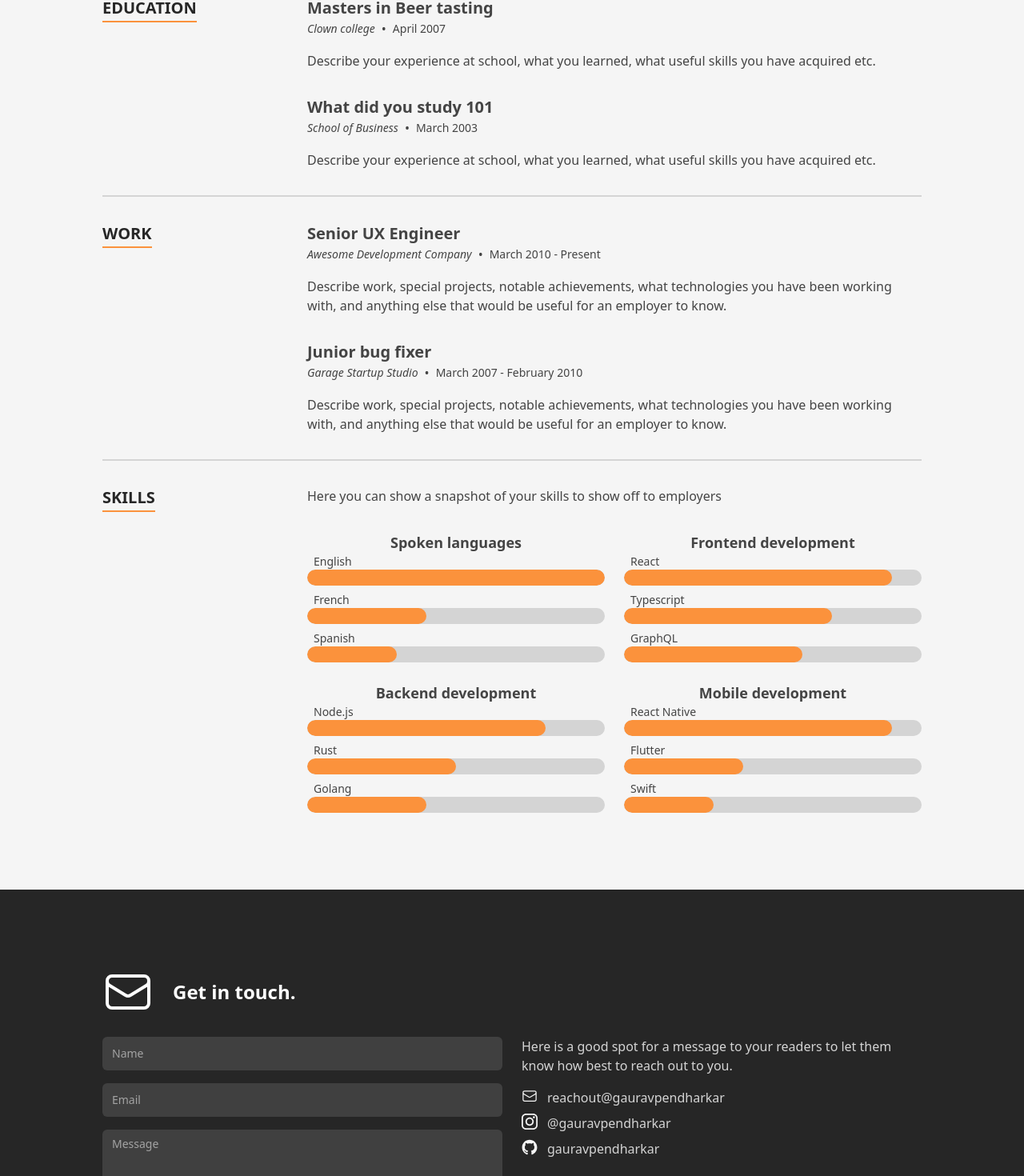
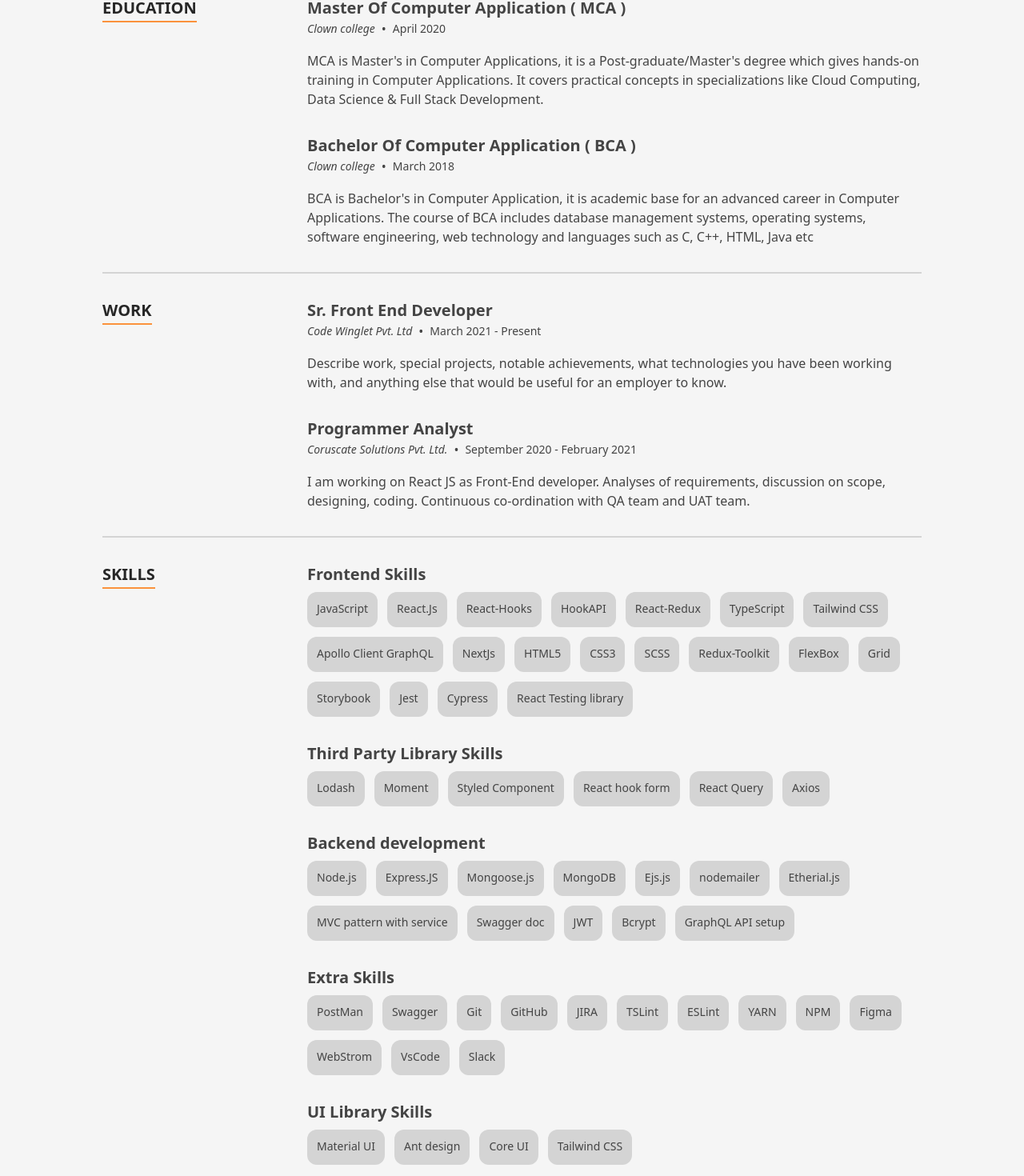
Before and after one commit to Gaurav12342/Portfolio-Website, a Next.js app: page / in a window 1280 px wide. Shown: the part 1440-2910 px from the top of the page at 80% size. Built offline with nearby package versions, Linux system fonts and the light colour scheme.

Commit message:
Added skills

```diff
--- a/src/components/Sections/Resume/Skills.tsx
+++ b/src/components/Sections/Resume/Skills.tsx
@@ -1,13 +1,17 @@
-import {FC, memo, PropsWithChildren, useMemo} from 'react';
+import { FC, memo, PropsWithChildren } from "react";
 
-import {Skill as SkillType, SkillGroup as SkillGroupType} from '../../../data/dataDef';
+import {
+  Skill as SkillType,
+  SkillGroup as SkillGroupType,
+} from "../../../data/dataDef";
 
-export const SkillGroup: FC<PropsWithChildren<{skillGroup: SkillGroupType}>> = memo(({skillGroup}) => {
-  const {name, skills} = skillGroup;
+export const SkillGroup: FC<PropsWithChildren<{ skillGroup: SkillGroupType }>> =
+  memo(({ skillGroup }) => {
+    const { name, skills } = skillGroup;
     return (
-    <div className="flex flex-col">
-      <span className="text-center text-lg font-bold">{name}</span>
-      <div className="flex flex-col gap-y-2">
+      <div className="flex flex-col pb-8 text-center last:pb-0 md:text-left">
+        <span className="mb-2 text-left text-xl font-bold">{name}</span>
+        <div className="flex flex-row flex-wrap gap-x-3 gap-y-3">
           {skills.map((skill, index) => (
             <Skill key={`${skill.name}-${index}`} skill={skill} />
           ))}
@@ -16,20 +20,17 @@ export const SkillGroup: FC<PropsWithChildren<{skillGroup: SkillGroupType}>> = m
     );
   });
 
-SkillGroup.displayName = 'SkillGroup';
+SkillGroup.displayName = "SkillGroup";
 
-export const Skill: FC<{skill: SkillType}> = memo(({skill}) => {
-  const {name, level, max = 10} = skill;
-  const percentage = useMemo(() => Math.round((level / max) * 100), [level, max]);
-
+export const Skill: FC<{ skill: SkillType }> = memo(({ skill }) => {
+  const { name } = skill;
   return (
-    <div className="flex flex-col">
-      <span className="ml-2 text-sm font-medium">{name}</span>
-      <div className="h-5 w-full overflow-hidden rounded-full bg-neutral-300">
-        <div className="h-full rounded-full bg-orange-400" style={{width: `${percentage}%`}} />
+    <div className="flex flex-row">
+      <div className="overflow-hidden rounded-xl bg-neutral-300 p-3 pt-2">
+        <span className="text-sm font-medium">{name}</span>
       </div>
     </div>
   );
 });
 
-Skill.displayName = 'Skill';
+Skill.displayName = "Skill";
--- a/src/components/Sections/Resume/index.tsx
+++ b/src/components/Sections/Resume/index.tsx
@@ -1,10 +1,10 @@
-import {FC, memo} from 'react';
+import { FC, memo } from "react";
 
-import {education, experience, SectionId, skills} from '../../../data/data';
-import Section from '../../Layout/Section';
-import ResumeSection from './ResumeSection';
-import {SkillGroup} from './Skills';
-import TimelineItem from './TimelineItem';
+import { education, experience, SectionId, skills } from "../../../data/data";
+import Section from "../../Layout/Section";
+import ResumeSection from "./ResumeSection";
+import { SkillGroup } from "./Skills";
+import TimelineItem from "./TimelineItem";
 
 const Resume: FC = memo(() => {
   return (
@@ -21,10 +21,12 @@ const Resume: FC = memo(() => {
           ))}
         </ResumeSection>
         <ResumeSection title="Skills">
-          <p className="pb-8">Here you can show a snapshot of your skills to show off to employers</p>
-          <div className="grid grid-cols-1 gap-6 md:grid-cols-2">
+          <div className="grid">
             {skills.map((skillgroup, index) => (
-              <SkillGroup key={`${skillgroup.name}-${index}`} skillGroup={skillgroup} />
+              <SkillGroup
+                key={`${skillgroup.name}-${index}`}
+                skillGroup={skillgroup}
+              />
             ))}
           </div>
         </ResumeSection>
@@ -33,5 +35,5 @@ const Resume: FC = memo(() => {
   );
 });
 
-Resume.displayName = 'Resume';
+Resume.displayName = "Resume";
 export default Resume;
--- a/src/data/data.tsx
+++ b/src/data/data.tsx
@@ -120,36 +120,87 @@ export const aboutData: About = {
  */
 export const skills: SkillGroup[] = [
   {
-    name: "Spoken languages",
+    name: "Frontend Skills",
     skills: [
       {
-        name: "English",
-        level: 10,
+        name: "JavaScript",
       },
       {
-        name: "French",
-        level: 4,
+        name: "React.Js",
       },
       {
-        name: "Spanish",
-        level: 3,
+        name: "React-Hooks",
+      },
+      {
+        name: "HookAPI",
+      },
+      {
+        name: "React-Redux",
+      },
+      {
+        name: "TypeScript",
+      },
+      {
+        name: "Tailwind CSS",
+      },
+      {
+        name: "Apollo Client GraphQL",
+      },
+      {
+        name: "NextJs",
+      },
+      {
+        name: "HTML5",
+      },
+      {
+        name: "CSS3",
+      },
+      {
+        name: "SCSS",
+      },
+      {
+        name: "Redux-Toolkit",
+      },
+      {
+        name: "FlexBox",
+      },
+      {
+        name: "Grid",
+      },
+      {
+        name: "Storybook",
+      },
+      {
+        name: "Jest",
+      },
+      {
+        name: "Cypress",
+      },
+      {
+        name: "React Testing library",
       },
     ],
   },
   {
-    name: "Frontend development",
+    name: "Third Party Library Skills",
     skills: [
       {
-        name: "React",
-        level: 9,
+        name: "Lodash",
       },
       {
-        name: "Typescript",
-        level: 7,
+        name: "Moment",
       },
       {
-        name: "GraphQL",
-        level: 6,
+        name: "Styled Component",
+      },
+      {
+        name: "React hook form",
+      },
+      {
+        name: "React Query",
+      },
+      {
+        name: "Axios",
       },
     ],
   },
@@ -158,32 +209,101 @@ export const skills: SkillGroup[] = [
     skills: [
       {
         name: "Node.js",
-        level: 8,
       },
       {
-        name: "Rust",
-        level: 5,
+        name: "Express.JS",
       },
       {
-        name: "Golang",
-        level: 4,
+        name: "Mongoose.js",
+      },
+      {
+        name: "MongoDB",
+      },
+      {
+        name: "Ejs.js",
+      },
+      {
+        name: "nodemailer",
+      },
+      {
+        name: "Etherial.js",
+      },
+      {
+        name: "MVC pattern with service",
+      },
+      {
+        name: "Swagger doc",
+      },
+      {
+        name: "JWT",
+      },
+      {
+        name: "Bcrypt",
+      },
+      {
+        name: "GraphQL API setup",
       },
     ],
   },
   {
-    name: "Mobile development",
+    name: "Extra Skills",
     skills: [
       {
-        name: "React Native",
-        level: 9,
+        name: "PostMan",
       },
       {
-        name: "Flutter",
-        level: 4,
+        name: "Swagger",
       },
       {
-        name: "Swift",
-        level: 3,
+        name: "Git",
+      },
+      {
+        name: "GitHub",
+      },
+      {
+        name: "JIRA",
+      },
+      {
+        name: "TSLint",
+      },
+      {
+        name: "ESLint",
+      },
+      {
+        name: "YARN",
+      },
+      {
+        name: "NPM",
+      },
+      {
+        name: "Figma",
+      },
+      {
+        name: "WebStrom",
+      },
+      {
+        name: "VsCode",
+      },
+      {
+        name: "Slack",
+      },
+    ],
+  },
+
+  {
+    name: "UI Library Skills",
+    skills: [
+      {
+        name: "Material UI",
+      },
+      {
+        name: "Ant design",
+      },
+      {
+        name: "Core UI",
+      },
+      {
+        name: "Tailwind CSS",
       },
     ],
   },
@@ -266,24 +386,28 @@ export const portfolioItems: PortfolioItem[] = [
  */
 export const education: TimelineItem[] = [
   {
-    date: "April 2007",
+    date: "April 2020",
     location: "Clown college",
-    title: "Masters in Beer tasting",
+    title: "Master Of Computer Application ( MCA )",
     content: (
       <p>
-        Describe your experience at school, what you learned, what useful skills
-        you have acquired etc.
+        MCA is Master's in Computer Applications, it is a Post-graduate/Master's
+        degree which gives hands-on training in Computer Applications. It covers
+        practical concepts in specializations like Cloud Computing, Data Science
+        & Full Stack Development.
       </p>
     ),
   },
   {
-    date: "March 2003",
-    location: "School of Business",
-    title: "What did you study 101",
+    date: "March 2018",
+    location: "Clown college",
+    title: "Bachelor Of Computer Application ( BCA )",
     content: (
       <p>
-        Describe your experience at school, what you learned, what useful skills
-        you have acquired etc.
+        BCA is Bachelor's in Computer Application, it is academic base for an
+        advanced career in Computer Applications. The course of BCA includes
+        database management systems, operating systems, software engineering,
+        web technology and languages such as C, C++, HTML, Java etc
       </p>
     ),
   },
@@ -291,9 +415,9 @@ export const education: TimelineItem[] = [
 
 export const experience: TimelineItem[] = [
   {
-    date: "March 2010 - Present",
-    location: "Awesome Development Company",
-    title: "Senior UX Engineer",
+    date: "March 2021 - Present",
+    location: "Code Winglet Pvt. Ltd",
+    title: "Sr. Front End Developer",
     content: (
       <p>
         Describe work, special projects, notable achievements, what technologies
@@ -303,14 +427,14 @@ export const experience: TimelineItem[] = [
     ),
   },
   {
-    date: "March 2007 - February 2010",
-    location: "Garage Startup Studio",
-    title: "Junior bug fixer",
+    date: "September 2020 - February 2021",
+    location: "Coruscate Solutions Pvt. Ltd.",
+    title: "Programmer Analyst",
     content: (
       <p>
-        Describe work, special projects, notable achievements, what technologies
-        you have been working with, and anything else that would be useful for
-        an employer to know.
+        I am working on React JS as Front-End developer. Analyses of
+        requirements, discussion on scope, designing, coding. Continuous
+        co-ordination with QA team and UAT team.
       </p>
     ),
   },
--- a/src/data/dataDef.ts
+++ b/src/data/dataDef.ts
@@ -63,7 +63,7 @@ export interface Stat {
 
 export interface Skill {
   name: string;
-  level: number;
+  level?: number;
   max?: number;
 }
 
```
Lines whose indentation alone changed are shown as unchanged.
